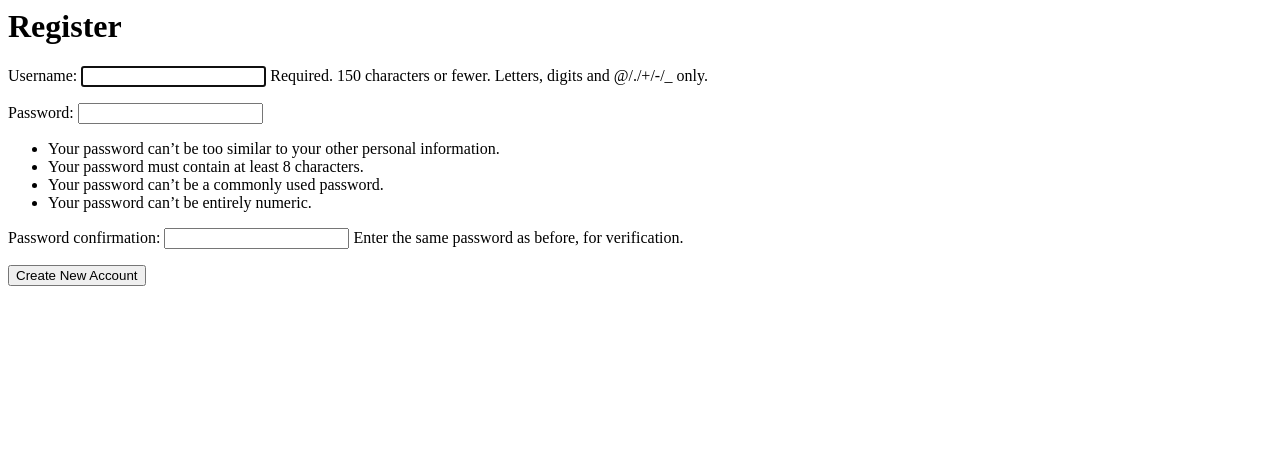
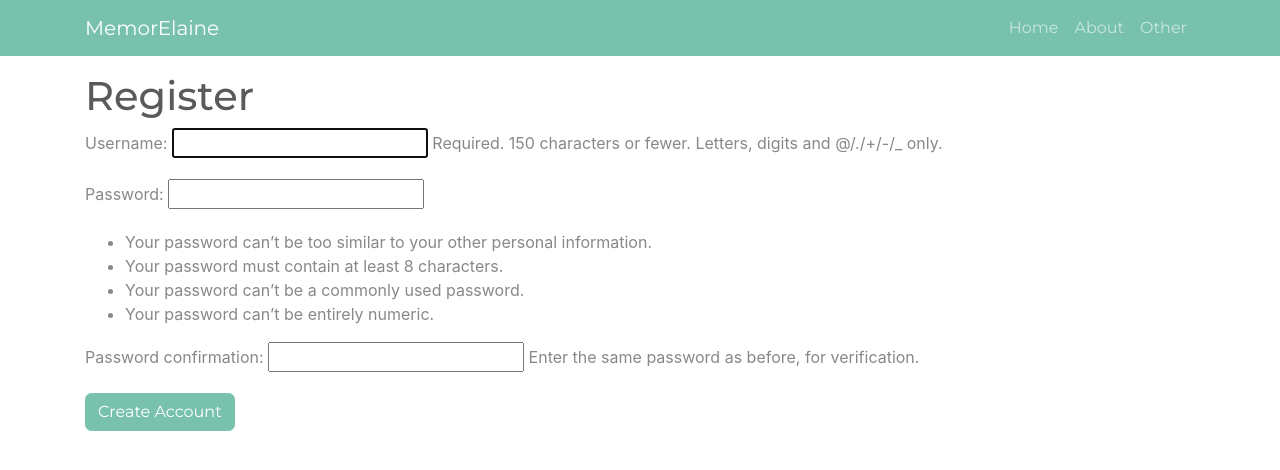
Before and after one commit to wake868/django-memorelaine, a Django app: page /userprofiles/register/ in a window 1280 px wide. Shown: the top 470 px of the page. Run offline with Django 3.2, Linux system fonts and the light colour scheme; some libraries are stand-ins or nearby versions.

Commit message:
added padding below the nav header

```diff
--- a/shared/templates/shared/base.html
+++ b/shared/templates/shared/base.html
@@ -12,7 +12,7 @@
     <title>MemorElaine | {% block title %}{% endblock %}</title>
   </head>
   <body>
-    <nav class="navbar navbar-expand-lg navbar-dark bg-primary">
+    <nav class="navbar navbar-expand-lg navbar-dark bg-primary mb-3">
       <div class="container">
       <a class="navbar-brand" href="#">
         <!-- <img src="{% static 'shared/Logo.png' %}" width="30" height="30" class="d-inline-block align-top" alt="Nick's Logo"> -->
--- a/userprofiles/templates/userprofiles/login.html
+++ b/userprofiles/templates/userprofiles/login.html
@@ -2,6 +2,7 @@
 {% block title %}Login{% endblock %}
 {% block content %}
 <div class="container">
+    <h1>Login</h1>
     <div class="row p-1">
         <div class="col-12">
             {% if error %}
--- a/userprofiles/templates/userprofiles/register.html
+++ b/userprofiles/templates/userprofiles/register.html
@@ -1,7 +1,13 @@
+{% extends "shared/base.html" %}
+{% block title %}Register{% endblock %}
+{% block content %}
+<div class="container">
     <h1>Register</h1>
     <form method="post">
         {% csrf_token %}
         {{ form.as_p }}
         {{ profile_form.as_p }}
-    <input type="submit" value="Create New Account">
+        <input class="btn btn-primary" type="submit" value="Create Account">
     </form>
+</div>
+{% endblock %}
```
Lines whose indentation alone changed are shown as unchanged.
